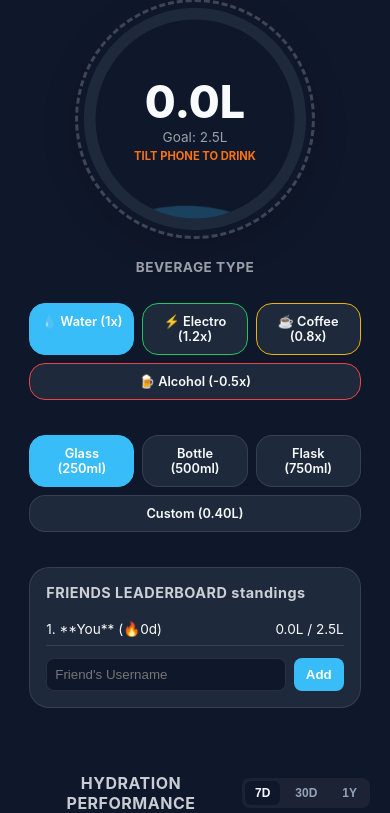
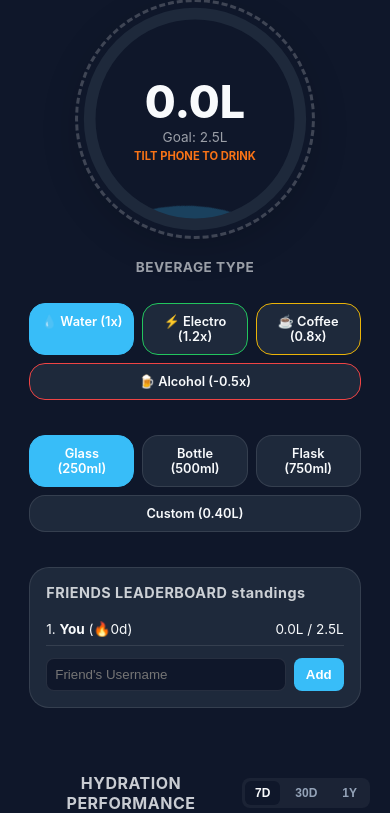
Before and after one commit to bharath2410/hydration-tracker, a Django app: page / in a window 390 px wide. Shown: the part 79-892 px from the top of the page. Run offline with Django 5.2, Linux system fonts and the light colour scheme; the visitor is signed in with stand-in values (Sample User, id 1); data comes from the database, SQL or seed files in the repository; data that the repository does not hold is empty; some libraries are stand-ins or nearby versions.

Commit message:
style: remove raw markdown asterisks and fix mobile chart height bounds

```diff
--- a/tracker/templates/tracker/index.html
+++ b/tracker/templates/tracker/index.html
@@ -370,7 +370,7 @@
         <h3>FRIENDS LEADERBOARD standings</h3>
         {% for entry in leaderboard %}
         <div class="leaderboard-row">
-            <span>{{ forloop.counter }}. **{{ entry.username }}** (🔥{{ entry.streak }}d)</span>
+            <span>{{ forloop.counter }}. <strong style="color: var(--text-color);">{{ entry.username }}</strong> (🔥{{ entry.streak }}d)</span>
             <div style="display: flex; align-items: center; gap: 10px;">
                 <span>{{ entry.intake }}L / {{ entry.goal }}L</span>
                 {% if entry.username != "You" %}
@@ -397,9 +397,9 @@
                 </div>
             </div>
 
-            <div style="position: relative; height: 220px; width: 100%;">
-                <canvas id="analyticsChart"></canvas>
-            </div>
+                <div style="position: relative; height: 250px; min-height: 250px; width: 100%; margin-top: 15px;">
+                    <canvas id="analyticsChart"></canvas>
+                </div>
         </div>
 </div>
 
```
